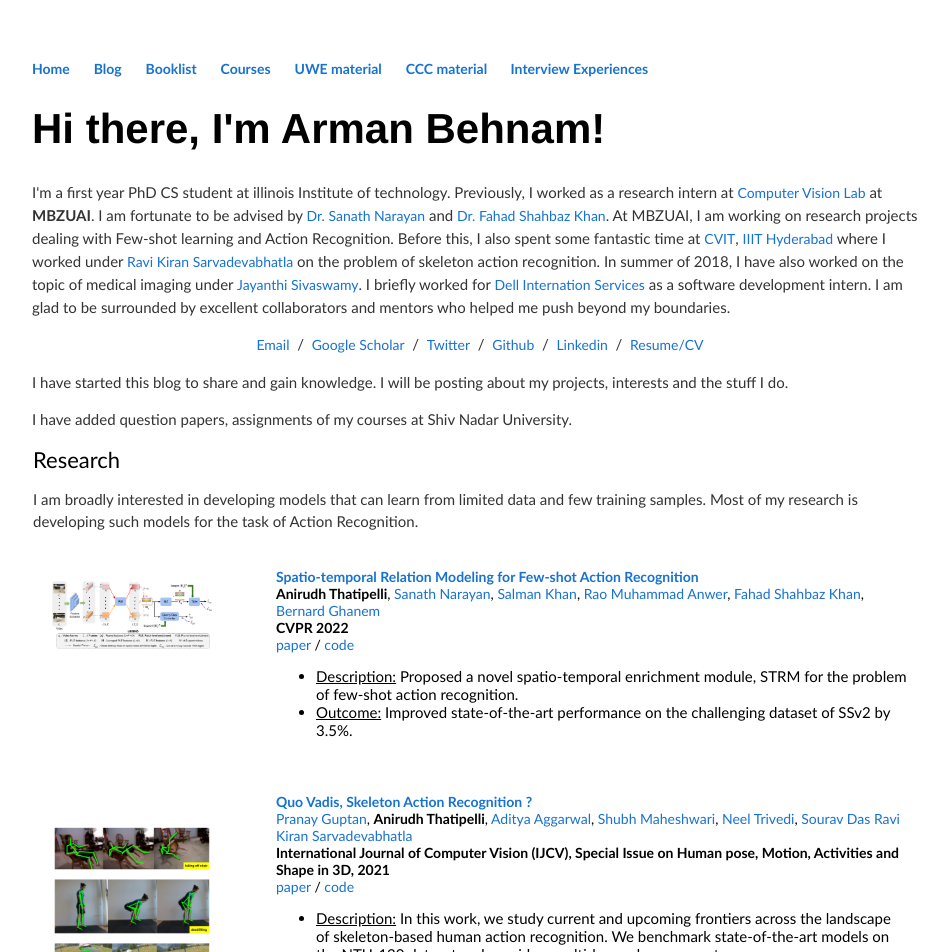
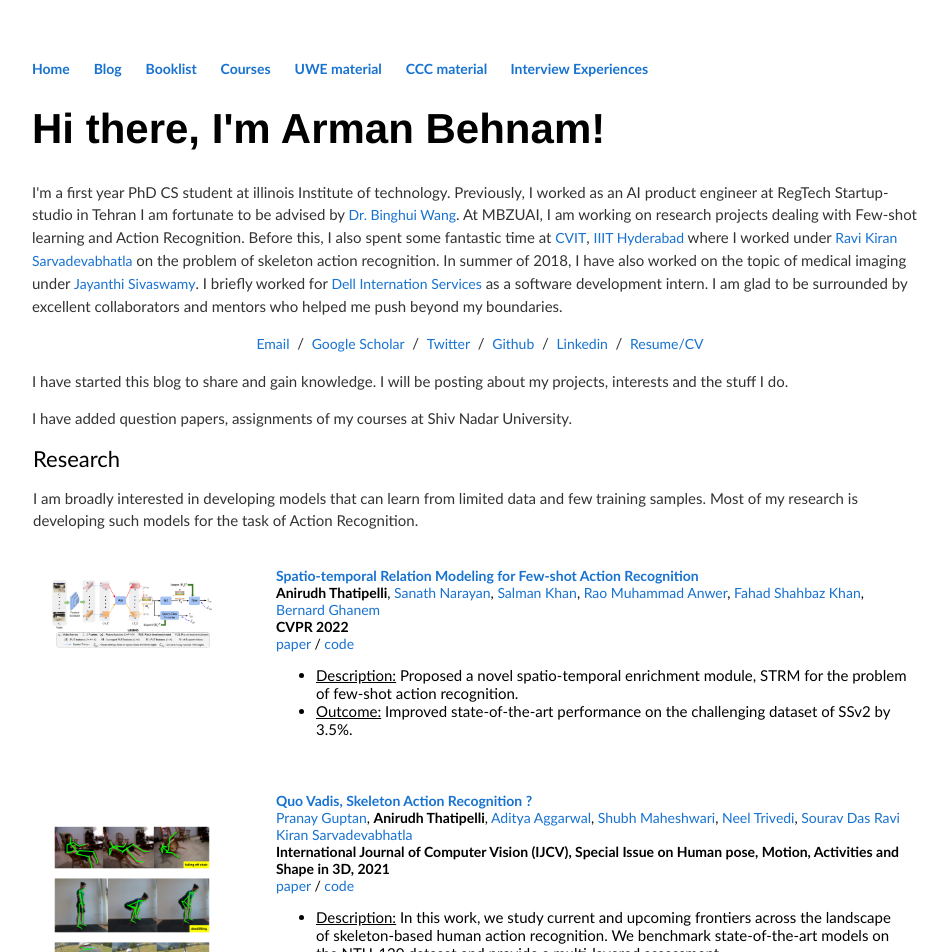
Before and after one commit to ArmanBehnam/ArmanBehnam.github.io, a Jekyll site: the page built from index.html, in a window 1280 px wide. Shown: the top 952 px of the page, without its empty margins (160-1108 px from the left). Built offline with Jekyll 4.4.1, drawn with Linux system fonts in a browser that asks for light colours.

Commit message:
Update index.html

```diff
--- a/index.html
+++ b/index.html
@@ -31,8 +31,8 @@ title: Arman Behnam's website
     <tr style="padding:0px">
        <td style="padding:2.5%;width:63%;vertical-align:middle">
 
-	<p>I'm a first year PhD CS student at illinois Institute of technology. Previously, I worked as a research intern at <a href ="https://mbzuai-cv-lab.netlify.app/">Computer Vision Lab</a> at <b>MBZUAI</b>. I am fortunate to be
-	advised by <a href = "https://sites.google.com/view/sanath-narayan">Dr. Sanath Narayan</a> and	<a href = "https://sites.google.com/view/fahadkhans/home">Dr. Fahad Shahbaz Khan</a>. At MBZUAI, I am working on research projects dealing with Few-shot learning and
+	<p>I'm a first year PhD CS student at illinois Institute of technology. Previously, I worked as an AI product engineer at RegTech Startup-studio in Tehran I am fortunate to be
+	advised by <a href = "http://wangbinghui.net/">Dr. Binghui Wang</a>. At MBZUAI, I am working on research projects dealing with Few-shot learning and
 		Action Recognition. Before this, I also spent some fantastic time at <a href = "https://cvit.iiit.ac.in/">CVIT</a>,
 		<a href = "https://www.iiit.ac.in/"/>IIIT Hyderabad</a> where I worked under
 	<a href = "https://ravika.github.io/">Ravi Kiran Sarvadevabhatla</a> on the problem of skeleton action recognition. In summer of 2018, I have also
```
